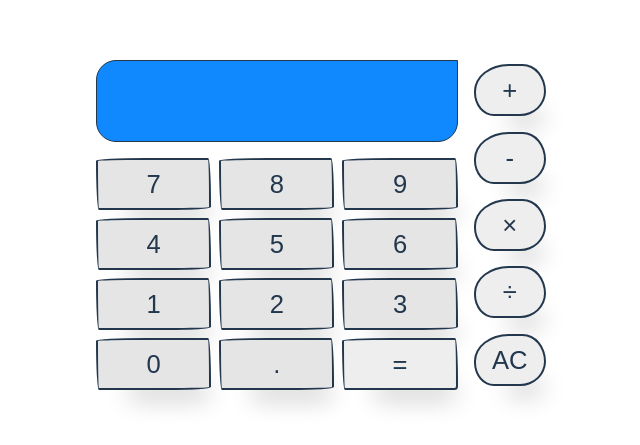
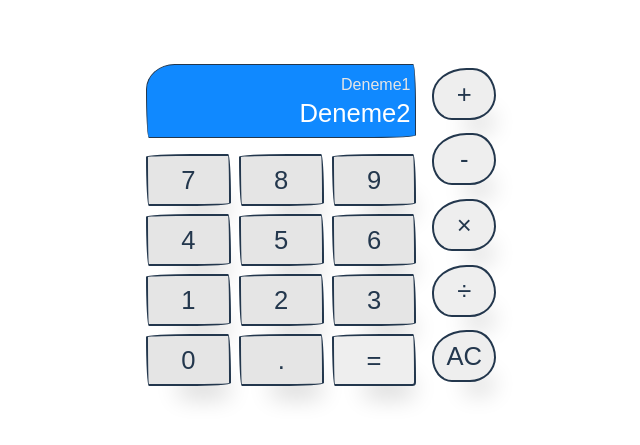
Before and after one commit to memokal/Calculator-Hesap-Makinesi, a plain HTML site: page index.html in a window 1280 px wide. Shown: the part 135-580 px from the top of the page, without its empty margins (319-959 px from the left). Drawn offline with Linux system fonts and the light colour scheme.

Commit message:
Style fixes and Screen classes added
classes done :
.screen-top
.screen-bottom

and some hovering styles are changed

```diff
--- a/Css/Style.css
+++ b/Css/Style.css
@@ -64,7 +64,7 @@ table {
 
 /* Styling */
 
-.contaigner {display:grid; grid-template-columns:1fr; width:90%; margin:0 auto; gap:1rem; max-width:450px;}
+.contaigner {display:grid; grid-template-columns:1fr; width:90%; margin:0 auto; gap:1rem; max-width:350px;}
 .calculations {display:flex; justify-content: space-around; gap:0.4rem;}
 .calculations input{
 	border-bottom-left-radius: 156px 182px!important;
@@ -75,11 +75,28 @@ table {
 }
 
 .screen{
-	min-height:5rem;
 	background:var(--secondary-color);
-	border-radius: 20px 0px 20px 20px;
+	border-bottom-left-radius: 15px 255px;
+    border-bottom-right-radius: 225px 15px;
+    border-top-left-radius: 150px 132px;
+    border-top-right-radius: 15px 225px;
 	border: 1px solid var(--primary-color);
 }
+
+.screen-top{
+    text-align: right;
+    color: var(--third-color);
+    font-family: var(--primary-font);
+    padding: 0.7em 5px 0.2em 0;
+}
+.screen-bottom{
+    text-align: right;
+    color: white;
+	font-size:1.6rem;
+    font-family: var(--primary-font);
+    padding: 0.2em 5px 0.4em 0;
+}
+
 .numbers {display:grid; grid-template-columns: repeat(3, 1fr); gap: 0.5rem;}
 .number, .calculations input {
 	background-color: var(--third-color);
@@ -100,11 +117,11 @@ table {
 }
 .number:hover, .calculations input:hover {
 	box-shadow: rgba(0, 0, 0, .3) 2px 8px 8px -5px;
-	transform: translate3d(0, 2px, 0);
   }
 
-.number:focus, .calculations input:hover {
+.number:focus, .calculations input:focus {
 	box-shadow: rgba(0, 0, 0, .3) 2px 8px 4px -6px;
+	transform: translate3d(0, 2px, 0);
   }
 .number:last-child{
 	border-bottom-right-radius: 20px;
--- a/index.html
+++ b/index.html
@@ -19,8 +19,8 @@
             <input class="calculation" value="AC" type="button">
         </div>
         <div class="screen">
-            <div class="screen-top"></div>
-            <div class="screen-bottom"></div>
+            <div class="screen-top">Deneme1</div>
+            <div class="screen-bottom">Deneme2</div>
         </div>
         <div class="numbers">
             <input class="number" value="7" type="button">
```
